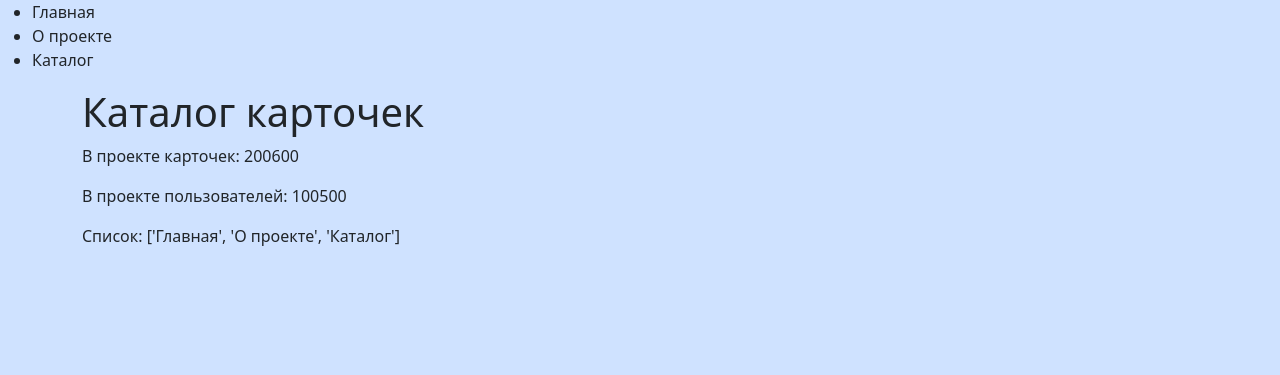
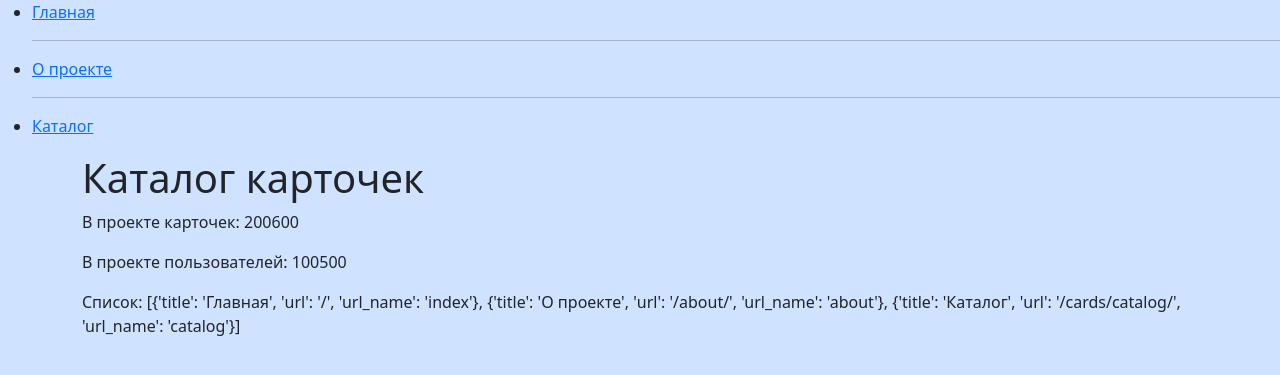
Before and after one commit to Alexej-Mich61/Tracker_316, a Django app: page /cards/ in a window 1280 px wide. Shown: the top 375 px of the page. Run offline with Django 4.2, Linux system fonts and the light colour scheme.

Commit message:
d_3 кликабельные ссылки в меню

```diff
--- a/cards/templates/cards/catalog.html
+++ b/cards/templates/cards/catalog.html
@@ -6,13 +6,17 @@
     <title>Каталог</title>
     <link href="https://cdn.jsdelivr.net/npm/bootstrap@5.3.0/dist/css/bootstrap.min.css" rel="stylesheet" integrity="sha384-9ndCyUaIbzAi2FUVXJi0CjmCapSmO7SnpJef0486qhLnuZ2cdeRhO02iuK6FUUVM" crossorigin="anonymous">
   </head>
-  <!--Добавляю Header, Main, Footer-->
+<!--Добавляю Header, Main, Footer-->
   <header>
-    <!--цикл шаблона Джанго, обходим меню и формируем элементы списка в nav-->
+<!--цикл шаблона Джанго, обходим меню и формируем элементы списка в nav-->
     <nav>
       <ul>
         {% for item in menu %}
-        <li>{{ item }}</li>
+<!-- Делаем ссылки текст в title, ссылка в url-->
+        <li> <a href="{{ item.url }}" title="{{ item.title }}"> {{ item.title }}</a></li>
+        {% if not forloop.last %}
+        <hr>
+        {% endif %}
         {% endfor %}
       </ul>
     </nav>
--- a/cards/views.py
+++ b/cards/views.py
@@ -5,7 +5,18 @@ from django.shortcuts import render
 info = {
     "users_count": 100500,
     "cards_count": 200600,
-    "menu": ["Главная", "О проекте", "Каталог"],
+    "menu": [
+        {"title": "Главная",
+         "url": "/",
+         "url_name": "index"},
+        {"title": "О проекте",
+         "url": "/about/",
+         "url_name": "about"},
+        {"title": "Каталог",
+        "url": "/cards/catalog/",
+        "url_name": "catalog"},
+
+    ]
 }
 
 
```
Also changed, not shown: Readme.md.
